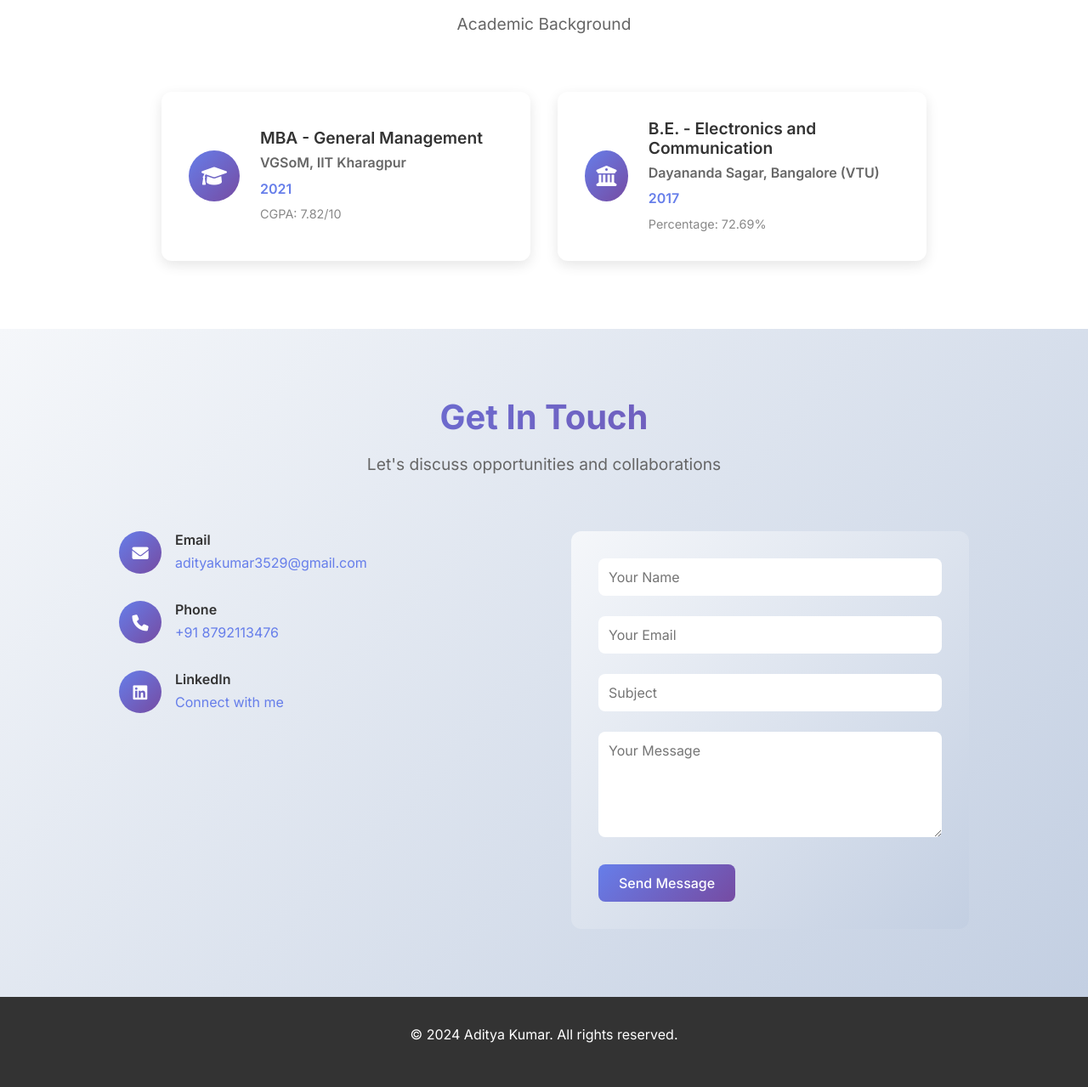
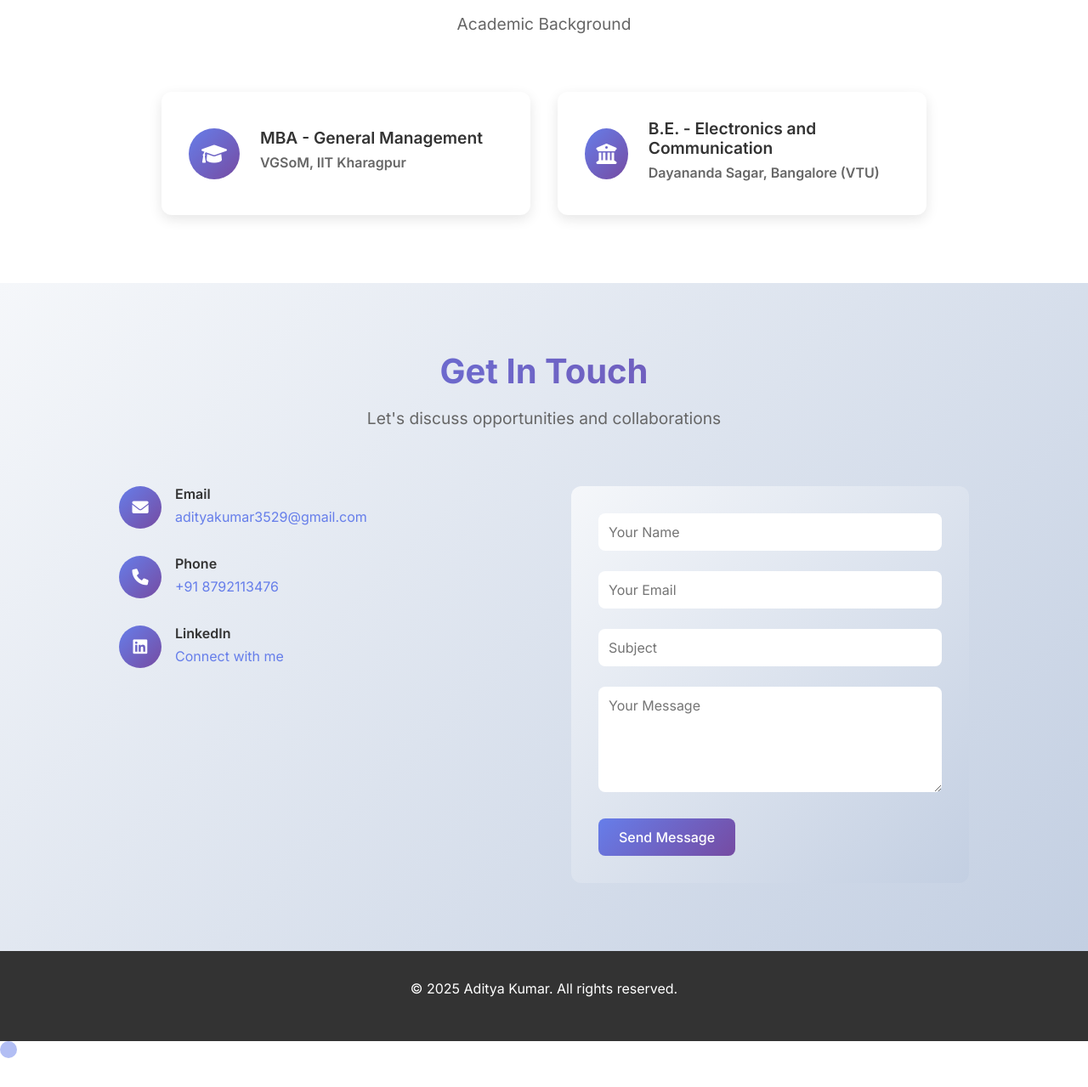
Before and after one commit to aditya3529/Portfolio-v1.0, a plain HTML site: page index.html in a window 1280 px wide. Shown: the part 5252-6531 px from the top of the page at 85% size. After the commit the page ends 6477 px from the top, so only its background shows below. Drawn offline with Linux system fonts and the light colour scheme.

Commit message:
Update index.html

```diff
--- a/index.html
+++ b/index.html
@@ -425,8 +425,6 @@
                     <div class="education-content">
                         <h3 class="education-degree">MBA - General Management</h3>
                         <h4 class="education-school">VGSoM, IIT Kharagpur</h4>
-                        <div class="education-year">2021</div>
-                        <div class="education-grade">CGPA: 7.82/10</div>
                     </div>
                 </div>
                 <div class="education-card">
@@ -436,8 +434,6 @@
                     <div class="education-content">
                         <h3 class="education-degree">B.E. - Electronics and Communication</h3>
                         <h4 class="education-school">Dayananda Sagar, Bangalore (VTU)</h4>
-                        <div class="education-year">2017</div>
-                        <div class="education-grade">Percentage: 72.69%</div>
                     </div>
                 </div>
             </div>
@@ -507,7 +503,7 @@
     <footer class="footer">
         <div class="container">
             <div class="footer-content">
-                <p>&copy; 2024 Aditya Kumar. All rights reserved.</p>
+                <p>&copy; 2025 Aditya Kumar. All rights reserved.</p>
             </div>
         </div>
     </footer>
```
